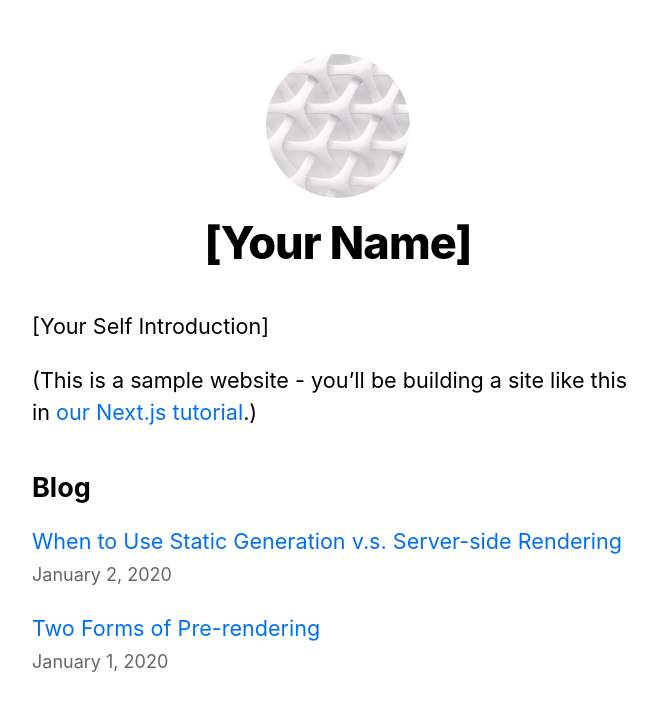
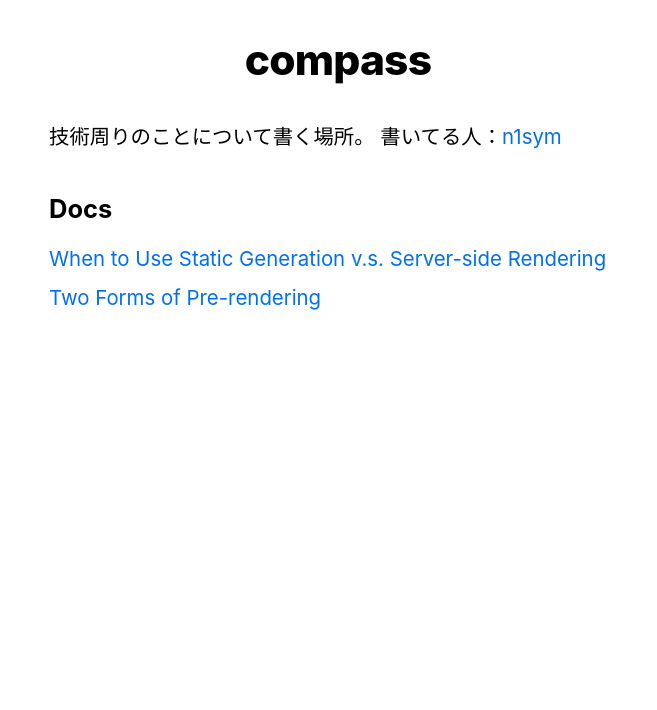
Before and after one commit to n1sym/compass, a Next.js app: page / in a window 1280 px wide. Shown: the top 710 px of the page, without its empty margins (302-959 px from the left). Built offline with nearby package versions, Linux system fonts and the light colour scheme.

Commit message:
レイアウトの調整

```diff
--- a/components/layout.module.css
+++ b/components/layout.module.css
@@ -1,7 +1,7 @@
 .container {
   max-width: 36rem;
   padding: 0 1rem;
-  margin: 3rem auto 6rem;
+  margin: 1rem auto 6rem;
 }
 
 .header {
--- a/components/layout.tsx
+++ b/components/layout.tsx
@@ -1,11 +1,10 @@
 import Head from 'next/head'
-import Image from 'next/image'
 import styles from './layout.module.css'
 import utilStyles from '../styles/utils.module.css'
 import Link from 'next/link'
 
-const name = '[Your Name]'
-export const siteTitle = 'Next.js Sample Website'
+const name = 'compass'
+export const siteTitle = 'compass by n1sym'
 
 export default function Layout({
   children,
@@ -34,30 +33,10 @@ export default function Layout({
       <header className={styles.header}>
         {home ? (
           <>
-            <Image
-              priority
-              src="/images/profile.jpg"
-              className={utilStyles.borderCircle}
-              height={144}
-              width={144}
-              alt={name}
-            />
             <h1 className={utilStyles.heading2Xl}>{name}</h1>
           </>
         ) : (
           <>
-            <Link href="/">
-              <a>
-                <Image
-                  priority
-                  src="/images/profile.jpg"
-                  className={utilStyles.borderCircle}
-                  height={108}
-                  width={108}
-                  alt={name}
-                />
-              </a>
-            </Link>
             <h2 className={utilStyles.headingLg}>
               <Link href="/">
                 <a className={utilStyles.colorInherit}>{name}</a>
@@ -67,13 +46,6 @@ export default function Layout({
         )}
       </header>
       <main>{children}</main>
-      {!home && (
-        <div className={styles.backToHome}>
-          <Link href="/">
-            <a>← Back to home</a>
-          </Link>
-        </div>
-      )}
     </div>
   )
 }
--- a/pages/index.tsx
+++ b/pages/index.tsx
@@ -21,24 +21,18 @@ export default function Home({
         <title>{siteTitle}</title>
       </Head>
       <section className={utilStyles.headingMd}>
-        <p>[Your Self Introduction]</p>
         <p>
-          (This is a sample website - you’ll be building a site like this in{' '}
-          <a href="https://nextjs.org/learn">our Next.js tutorial</a>.)
+        技術周りのことについて書く場所。 書いてる人：<a href="https://twitter.com/n1sym">n1sym</a>
         </p>
       </section>
       <section className={`${utilStyles.headingMd} ${utilStyles.padding1px}`}>
-        <h2 className={utilStyles.headingLg}>Blog</h2>
+        <h2 className={utilStyles.headingLg}>Docs</h2>
         <ul className={utilStyles.list}>
           {allPostsData.map(({ id, date, title }) => (
             <li className={utilStyles.listItem} key={id}>
               <Link href={`/posts/${id}`}>
                 <a>{title}</a>
               </Link>
-              <br />
-              <small className={utilStyles.lightText}>
-                <Date dateString={date} />
-              </small>
             </li>
           ))}
         </ul>
--- a/pages/posts/[id].tsx
+++ b/pages/posts/[id].tsx
@@ -22,7 +22,7 @@ export default function Post({
       <article>
         <h1 className={utilStyles.headingXl}>{postData.title}</h1>
         <div className={utilStyles.lightText}>
-          <Date dateString={postData.date} />
+
         </div>
         <div dangerouslySetInnerHTML={{ __html: postData.contentHtml }} />
       </article>
--- a/styles/global.css
+++ b/styles/global.css
@@ -5,7 +5,7 @@ body {
   font-family: -apple-system, BlinkMacSystemFont, Segoe UI, Roboto, Oxygen,
     Ubuntu, Cantarell, Fira Sans, Droid Sans, Helvetica Neue, sans-serif;
   line-height: 1.6;
-  font-size: 18px;
+  font-size: 17px;
 }
 
 * {
@@ -25,3 +25,10 @@ img {
   max-width: 100%;
   display: block;
 }
+
+blockquote {
+  color: #999;
+  border-left: 0.2rem solid #dfe2e5;
+  padding: 0 0 0 1rem;
+  margin: 1rem 0;
+}
--- a/styles/utils.module.css
+++ b/styles/utils.module.css
@@ -44,7 +44,7 @@
 }
 
 .listItem {
-  margin: 0 0 1.25rem;
+  margin: 0 0 0.5rem;
 }
 
 .lightText {
```
